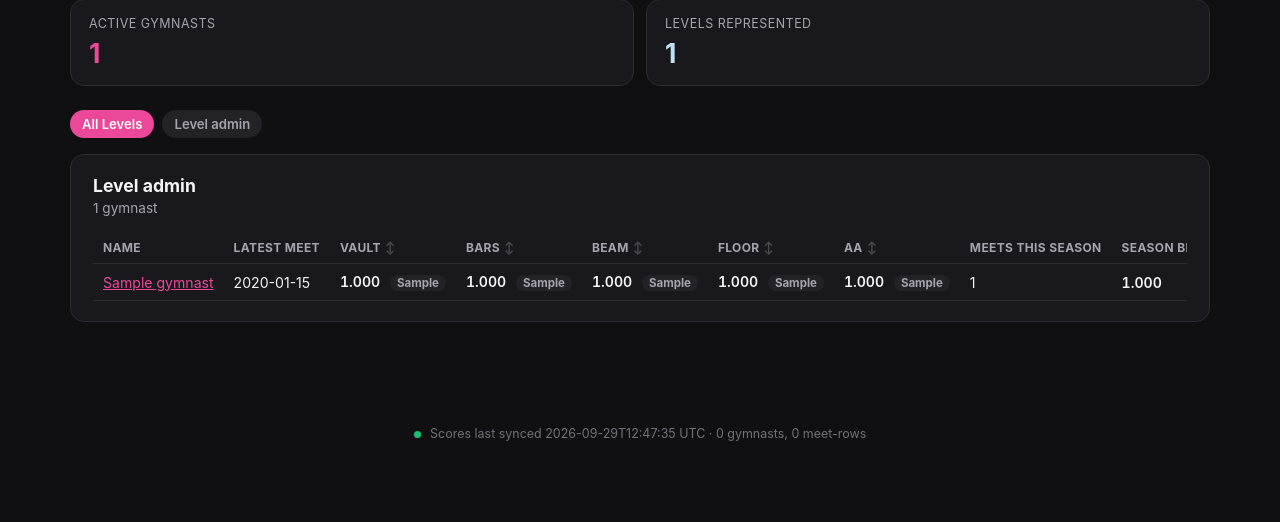
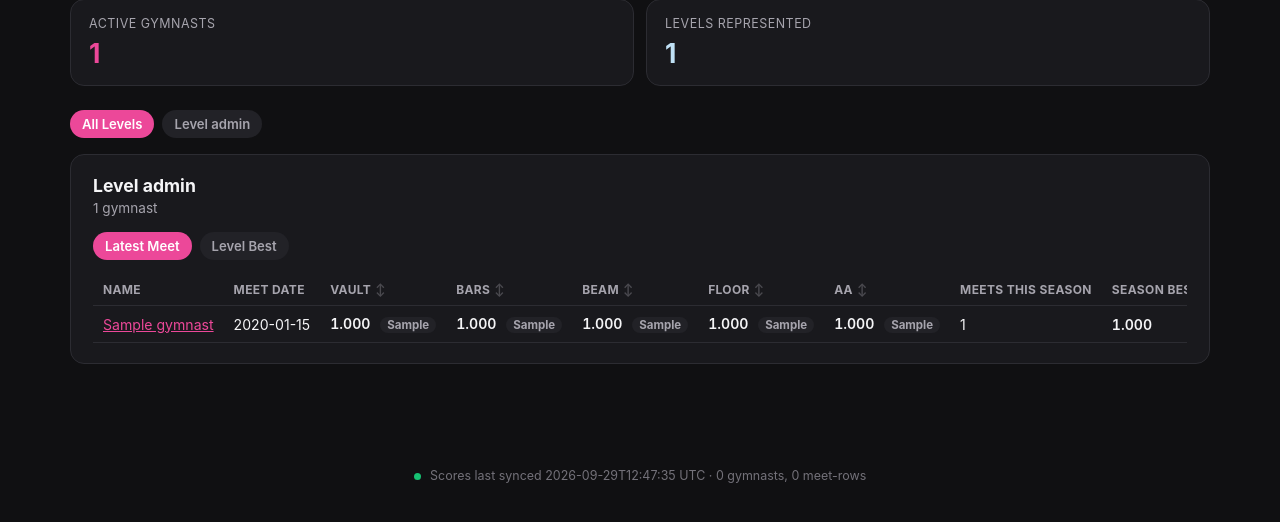
Before and after one commit to GiffordB/wcg-team-dashboard, a Flask app: page / in a window 1280 px wide. Shown: the part 175-697 px from the top of the page. Run offline with Flask 3, Linux system fonts and the light colour scheme; data comes from the database, SQL or seed files in the repository; tables that the repository leaves empty hold one stand-in row (values such as "Sample post").

Commit message:
Add a Latest Meet / Level Best toggle to each level's table
Each level card on Team Roster now has a small toggle. Latest Meet
(the existing default) shows each gymnast's most recent meet. Level
Best switches every event/AA column to her best-ever score at this
level, pooled across every meet and season she's competed it at - not
just the current season (that's what Season Best AA already covers).

The toggle is scoped to its own card/table, matching the existing
per-level sort behavior - flipping one level to Level Best doesn't
touch any other level's table. Sorting keeps working after toggling,
since the sort script reads whichever value is currently displayed.

Co-Authored-By: Claude Sonnet 5 <noreply@anthropic.com>
Claude-Session: https://claude.ai/code/session_01PLkCxyiaczERLbT1T9Rf6d

```diff
--- a/app.py
+++ b/app.py
@@ -202,14 +202,24 @@ def team_roster_rows(db):
         meets = meets_for(db, gymnast["id"])
         season_meets, _ = display_season_meets(meets)
         stats = summary_stats(season_meets)
+        level = effective_level(gymnast) or "?"
+        # Level Best pools every meet ever recorded at this level (any
+        # season), unlike Season Best AA which only looks at the current
+        # (or last completed) season - a gymnast's career-best at her
+        # level vs. how she's doing lately.
+        level_stats = summary_stats([m for m in meets if m["level"] == level])
         rows.append(
             {
                 "id": gymnast["id"],
                 "name": gymnast["name"],
-                "level": effective_level(gymnast) or "?",
+                "level": level,
                 "latest": meets[-1] if meets else None,
                 "season_meet_count": stats["meet_count"],
                 "season_best_aa": stats["best_aa"],
+                "level_best": {
+                    **{event: level_stats[f"best_{event}"] for event in EVENTS},
+                    "aa": level_stats["best_aa"],
+                },
             }
         )
 
--- a/static/style.css
+++ b/static/style.css
@@ -411,6 +411,20 @@ table.data-table th.sortable[data-dir="desc"]::after { content: "\2193"; opacity
 }
 .filter-row a.active { background: var(--pink); color: white; }
 
+.view-toggle { display: flex; gap: 8px; margin: 10px 0 14px; }
+.view-toggle-btn {
+  font: inherit;
+  cursor: pointer;
+  color: var(--text-muted);
+  background: var(--surface-2);
+  border: none;
+  padding: 6px 12px;
+  border-radius: 999px;
+  font-size: 0.82rem;
+  font-weight: 600;
+}
+.view-toggle-btn.active { background: var(--pink); color: white; }
+
 .page-head {
   display: flex;
   justify-content: space-between;
--- a/templates/roster.html
+++ b/templates/roster.html
@@ -44,11 +44,15 @@
 <div class="card">
   <h2>Level {{ level }}</h2>
   <p class="card-sub">{{ rows|length }} gymnast{{ '' if rows|length == 1 else 's' }}</p>
+  <div class="view-toggle">
+    <button type="button" class="view-toggle-btn active" data-mode="latest">Latest Meet</button>
+    <button type="button" class="view-toggle-btn" data-mode="best">Level Best</button>
+  </div>
   <div class="table-scroll">
   <table class="data-table">
     <thead>
       <tr>
-        <th>Name</th><th>Latest Meet</th>
+        <th>Name</th><th>Meet Date</th>
         {% for ev in events %}
         <th class="sortable" data-sort="{{ ev }}">{{ event_labels[ev] }}</th>
         {% endfor %}
@@ -62,16 +66,22 @@
       <tr>
         <td><a href="{{ url_for('athlete', gymnast_id=r.id) }}">{{ r.name }}</a></td>
         {% if r.latest %}
-          <td>{{ r.latest.meet_date }}</td>
+          <td data-meet-date="{{ r.latest.meet_date }}">{{ r.latest.meet_date }}</td>
           {% for ev in events %}
-          <td class="score-cell" data-col="{{ ev }}" data-value="{{ r.latest[ev] if r.latest[ev] is not none else '' }}">
-            {{ '%.3f'|format(r.latest[ev]) if r.latest[ev] is not none else '—' }}
-            {% if r.latest[ev ~ '_place'] %}<span class="place-pill {{ r.latest[ev ~ '_place']|place_class }}">{{ r.latest[ev ~ '_place'] }}</span>{% endif %}
+          <td class="score-cell" data-col="{{ ev }}"
+              data-latest="{{ r.latest[ev] if r.latest[ev] is not none else '' }}"
+              data-best="{{ r.level_best[ev] if r.level_best[ev] is not none else '' }}"
+              data-value="{{ r.latest[ev] if r.latest[ev] is not none else '' }}">
+            <span class="cell-value">{{ '%.3f'|format(r.latest[ev]) if r.latest[ev] is not none else '—' }}</span>
+            {% if r.latest[ev ~ '_place'] %}<span class="place-pill cell-place {{ r.latest[ev ~ '_place']|place_class }}">{{ r.latest[ev ~ '_place'] }}</span>{% endif %}
           </td>
           {% endfor %}
-          <td class="score-cell" data-col="aa" data-value="{{ r.latest.aa if r.latest.aa is not none else '' }}">
-            {{ '%.3f'|format(r.latest.aa) if r.latest.aa is not none else '—' }}
-            {% if r.latest.aa_place %}<span class="place-pill {{ r.latest.aa_place|place_class }}">{{ r.latest.aa_place }}</span>{% endif %}
+          <td class="score-cell" data-col="aa"
+              data-latest="{{ r.latest.aa if r.latest.aa is not none else '' }}"
+              data-best="{{ r.level_best.aa if r.level_best.aa is not none else '' }}"
+              data-value="{{ r.latest.aa if r.latest.aa is not none else '' }}">
+            <span class="cell-value">{{ '%.3f'|format(r.latest.aa) if r.latest.aa is not none else '—' }}</span>
+            {% if r.latest.aa_place %}<span class="place-pill cell-place {{ r.latest.aa_place|place_class }}">{{ r.latest.aa_place }}</span>{% endif %}
           </td>
         {% else %}
           <td colspan="6" class="score-cell" style="color:var(--text-faint);">no meets yet</td>
@@ -91,6 +101,40 @@
 
 {% block scripts %}
 <script>
+  // Each level's toggle switches that level's table between showing the
+  // latest meet's scores and each gymnast's best-ever score per column at
+  // this level (pooled across every meet/season she's competed it at).
+  // Scoped per card, like the sort headers below.
+  (function () {
+    document.querySelectorAll('.card').forEach(function (card) {
+      var toggle = card.querySelector('.view-toggle');
+      var table = card.querySelector('table.data-table');
+      if (!toggle || !table) return;
+
+      var buttons = toggle.querySelectorAll('.view-toggle-btn');
+      buttons.forEach(function (btn) {
+        btn.addEventListener('click', function () {
+          if (btn.classList.contains('active')) return;
+          var mode = btn.getAttribute('data-mode');
+          buttons.forEach(function (b) { b.classList.toggle('active', b === btn); });
+
+          table.querySelectorAll('tbody td.score-cell[data-latest]').forEach(function (cell) {
+            var raw = mode === 'best' ? cell.getAttribute('data-best') : cell.getAttribute('data-latest');
+            var valueSpan = cell.querySelector('.cell-value');
+            var placeSpan = cell.querySelector('.cell-place');
+            if (valueSpan) valueSpan.textContent = raw ? parseFloat(raw).toFixed(3) : '—';
+            if (placeSpan) placeSpan.style.display = mode === 'best' ? 'none' : '';
+            cell.setAttribute('data-value', raw || '');
+          });
+
+          table.querySelectorAll('tbody td[data-meet-date]').forEach(function (cell) {
+            cell.textContent = mode === 'best' ? '—' : cell.getAttribute('data-meet-date');
+          });
+        });
+      });
+    });
+  })();
+
   // Each level's table sorts independently - clicking a sortable header
   // only ever reorders the rows within that one table.
   (function () {
```
